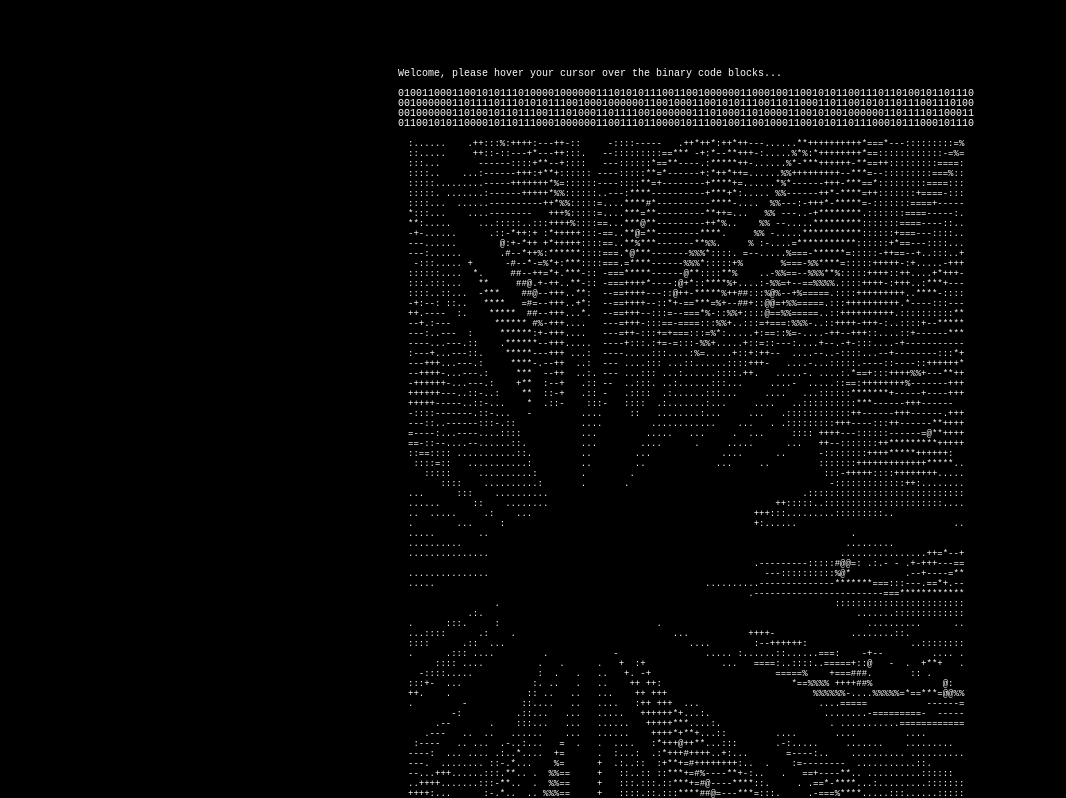
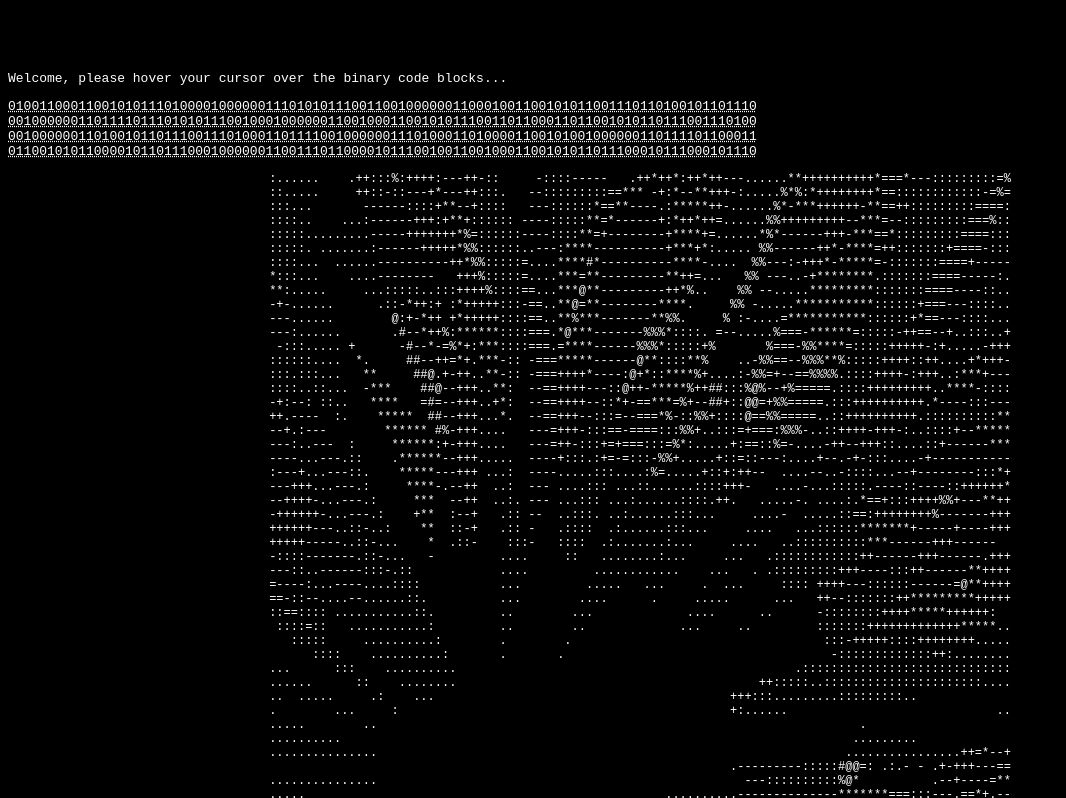
Before and after one commit to ae023/Erin, a plain HTML site: page index.html in a window 1280 px wide. Shown: the top 798 px of the page, without its empty margins (0-1066 px from the left). Drawn offline with Linux system fonts and the light colour scheme.

Commit message:
Add files via upload

```diff
--- a/style.css
+++ b/style.css
@@ -1,57 +1,32 @@
-body{
+body {
     background-color: black;
     color: white;
     font-family: 'Courier New', Courier, monospace;
     padding-top: 50px;
-    width:100vw;
-    height:100vh;
+}
+
+.introduction {
+    font-size: small;
+}
+
+.binary, .symbol {
+    font-size: small;
+    line-height: normal;
+}
+
+.art {
+    font-size: small;
+    text-align: center;
+}
+
+.image {
+    display: block;
+    margin: 0 auto;
+    max-width: 100%;
+    height: auto;
+}
+
+html, body {
+    max-width: 100%;
     overflow-x: hidden;
 }
-
-abbr {
-    border-bottom: none !important;
-    cursor: inherit !important;
-    text-decoration: none !important;
-}
-
-.container{
-    max-width: 500px;
-    margin: auto;
-    display:flex-direction;
-    justify-content: center;
-    align-items: center;
-    vertical-align: middle;
-}
-
-.introduction{
-
-    position:relative;
-    font-size:x-small;
-}
-
-.binary{
-    font-size:x-small;
-    line-height: 10px;
-    cursor:help;
-}
-
-.symbol{
-    font-size:x-small;
-    line-height: 10px;
-    cursor:help;
-}
-
-.art{
-    font-size: xx-small;
-    text-align: center;
-    position: relative;
-    padding-left: 10px;
-}
-
-.image{
-    display: block;
-    margin-left: 40px;
-    margin-right: auto;
-    /* width: 8em */
-
-}
```
